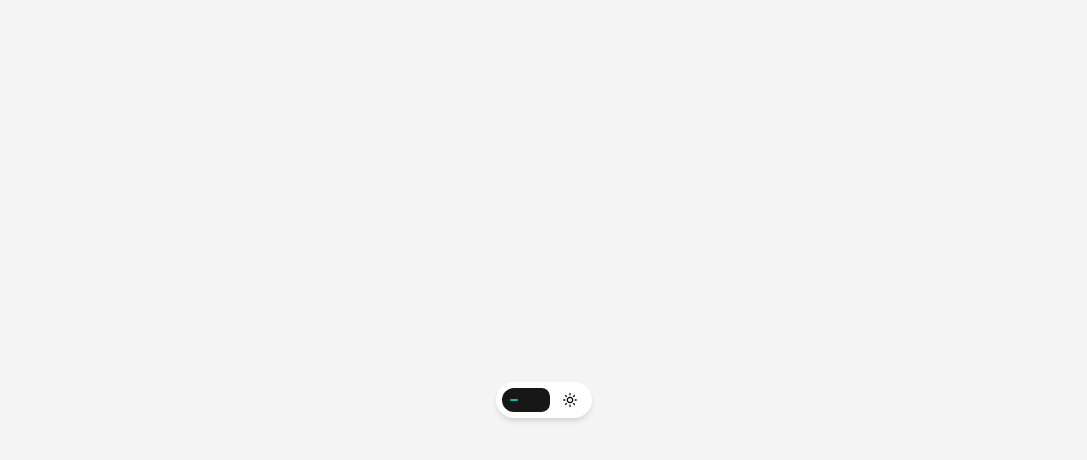
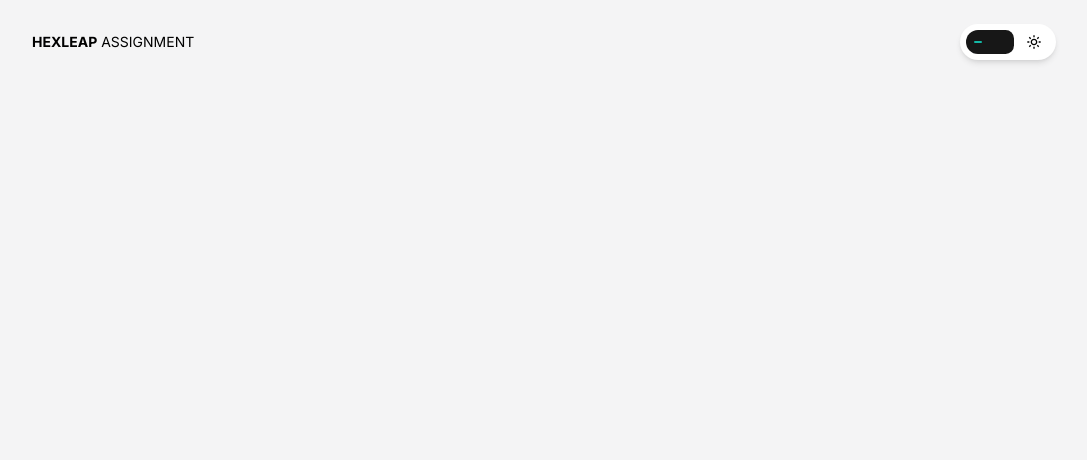
Before and after one commit to Xlongclaw/hexleap-assignment, a Next.js app: page / in a window 1280 px wide. Shown: the top 460 px of the page, without its empty margins (96-1183 px from the left). Built offline with nearby package versions, Linux system fonts and the light colour scheme.

Commit message:
developed navigation-bar

```diff
--- a/src/app/globals.css
+++ b/src/app/globals.css
@@ -10,5 +10,5 @@
 }
 
 *{
-  @apply transition-all duration-200 ease-in
+  @apply transition-colors duration-200 ease-in
 }
--- a/src/components/switch/index.tsx
+++ b/src/components/switch/index.tsx
@@ -11,6 +11,8 @@ interface PropsType {
   onPress: (pos: "left" | "right") => void; // Function to handle switch press events.
 }
 
+export type switchPositionType = "left" | "right";
+
 /**
  * Switch component representing a toggle switch.
  * @param width The width of the switch.
@@ -21,7 +23,7 @@ interface PropsType {
  */
 export default function Switch({ width = "md", firstIcon, secondIcon, onPress }: PropsType): JSX.Element {
   // State to manage the position of the switch.
-  const [switchPos, setSwitchPos] = React.useState<"left" | "right">("left");
+  const [switchPos, setSwitchPos] = React.useState<switchPositionType>("left");
 
   // Function to handle switch press events.
   const handleSwitchPress = () => {
@@ -38,7 +40,7 @@ export default function Switch({ width = "md", firstIcon, secondIcon, onPress }:
     <button
       onClick={handleSwitchPress}
       className={classNames(
-        "p-[6px] flex rounded-full shadow-md bg-white items-center justify-between relative",
+        "p-[6px] flex rounded-full shadow-md bg-white dark:bg-neutral-900 items-center justify-between relative",
         {
           "w-20": width === "sm",
           "w-24": width === "md",
@@ -49,7 +51,7 @@ export default function Switch({ width = "md", firstIcon, secondIcon, onPress }:
       {/* Switch track */}
       <div
         className={classNames(
-          "w-12 h-6 bg-neutral-900 flex items-center px-2 relative z-10",
+          "w-12 h-6 bg-neutral-900 dark:bg-neutral-100 flex items-center px-2 relative z-10 transition-transform duration-500",
           {
             "rounded-s-full rounded-e-[7000px]": switchPos === "left",
             "translate-x-6 rounded-s-[7000px] rounded-e-full": switchPos === "right" && width === "sm",
@@ -61,11 +63,11 @@ export default function Switch({ width = "md", firstIcon, secondIcon, onPress }:
         <div className="h-[2px] w-2 bg-teal-500 rounded-full"></div>
       </div>
       {/* Left icon */}
-      <div className={classNames("flex justify-center w-8")}>
+      <div className={classNames("flex justify-center w-8 dark:text-neutral-100 text-base")}>
         {firstIcon}
       </div>
       {/* Right icon */}
-      <div className="absolute left-[10px]">
+      <div className="absolute left-[10px] dark:text-neutral-100 text-base">
         {secondIcon}
       </div>
     </button>
--- a/src/containers/component-showcase/index.tsx
+++ b/src/containers/component-showcase/index.tsx
@@ -1,12 +1,11 @@
-import Switch from '@/components/switch'
-import { BiSun } from "react-icons/bi";
-import { BsMoonStarsFill } from "react-icons/bs";
 import React from 'react'
+import NavigationBar from '@/containers/navigation-bar'
 
 export default function ComponentShowcase() {
   return (
-    <div className='w-full h-screen flex justify-center items-center bg-zinc-100'>
-      <Switch firstIcon={<BiSun/>} secondIcon={<BsMoonStarsFill/>} onPress={(pos)=>{}}/>
+    <div className='w-full h-screen bg-zinc-100'>
+      <NavigationBar/>
+      {/* <div className='bg-gray-100 rounded-xl h-5/6 mx-32 border border-neutral-300 shadow-sm'></div> */}
     </div>
   )
 }
--- /dev/null
+++ b/src/containers/navigation-bar/index.tsx
@@ -0,0 +1,22 @@
+import Switch, { switchPositionType } from '@/components/switch'
+import { ThemeContext } from '@/themes/ThemeProvider'
+import React from 'react'
+import { BiSun } from 'react-icons/bi'
+import { BsMoonStarsFill } from 'react-icons/bs'
+
+const NavigationBar = () => {
+  const theme = React.useContext(ThemeContext);
+
+  const handleSwitchPress = (position:switchPositionType) =>{
+    if(position === 'left') theme?.changeTheme('dark')
+    else theme?.changeTheme('light')
+  }
+  return (
+    <nav className='px-32 py-6 flex justify-between items-center'>
+      <h4 className='text-sm'><strong>HEXLEAP</strong> ASSIGNMENT</h4>
+      <Switch firstIcon={<BiSun/>} secondIcon={<BsMoonStarsFill/>} onPress={handleSwitchPress}/>
+    </nav>
+  )
+}
+
+export default NavigationBar
```
